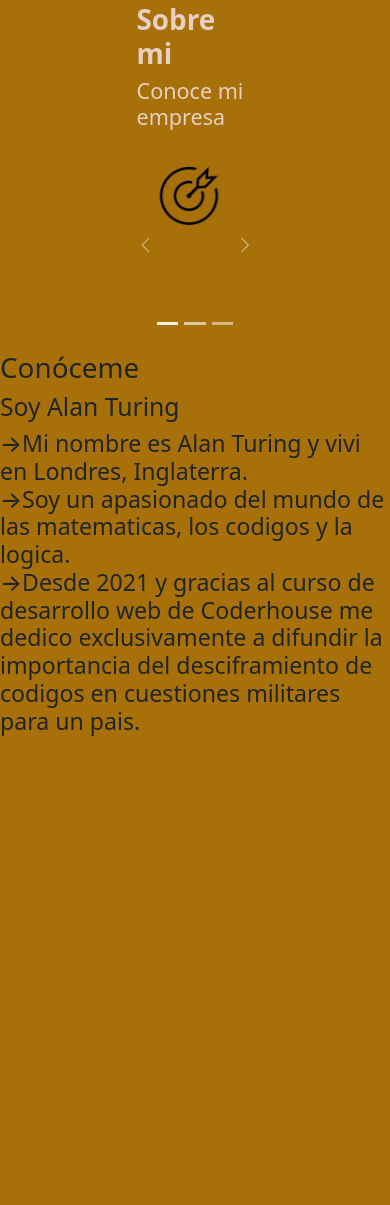
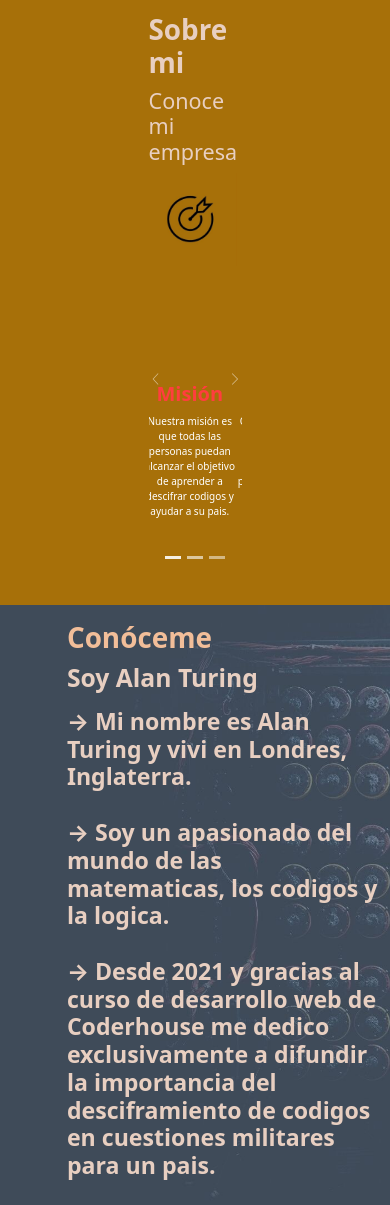
Before and after one commit to juanbrusasca96/alanTuringCourses, a website: page index.html in a window 390 px wide. Shown: the part 708-1913 px from the top of the page. Before the commit the page ends 1451 px from the top, so only its background shows below. Drawn offline with nearby package versions, Linux system fonts and the light colour scheme; files whose address does not match are found by name.

Commit message:
second commit

```diff
--- a/index.html
+++ b/index.html
@@ -28,7 +28,7 @@
         </nav>
     </header>
     <section>
-        <div class="presentacion">
+        <div class="presentacion container-fluid">
             <div class="imagen-top">
             </div>
             <div class="titulos">
@@ -37,13 +37,13 @@
                 <h5>Aprende a decodificar para el futuro</h5>
             </div>
             <div class="imagen">
-                <!-- <img src="../fotos/inicio.jpg" class="img-fluid" alt="..." width="420" height="490"> -->
-                <img src="../final-desarrollo-web/fotos/inicio.jpg" class="img-fluid" alt="..." width="420" height="490">
+                <img src="../fotos/inicio.jpg" class="img-fluid" alt="..." width="420" height="490">
+                <!-- <img src="../final-desarrollo-web/fotos/inicio.jpg" class="img-fluid" alt="..." width="420" height="490"> -->
             </div>
         </div>
         <br>
         <br>
-        <div class="video">
+        <div class="video container-fluid">
             <div class="video-titulos">
                 <h1 class="fw-bold">
                     <span>Proyecta en</span>
@@ -53,12 +53,13 @@
                     propia donde lo hago. Mira aqui el trailer.</h5>
             </div>
             <div class="video-trailer">
-                <iframe width="460" height="215" src="https://www.youtube.com/embed/Va7JzWpE97g" title="YouTube video player" frameborder="0"
+                <iframe width="460" height="215" src="https://www.youtube.com/embed/Va7JzWpE97g"
+                    title="YouTube video player" frameborder="0"
                     allow="accelerometer; autoplay; clipboard-write; encrypted-media; gyroscope; picture-in-picture"
                     allowfullscreen></iframe>
             </div>
         </div>
-        <div class="carrusel">
+        <div class="carrusel container-fluid">
             <div class="carrusel-titulos">
                 <h1 class="fw-bold">Sobre mi</h1>
                 <h4>Conoce mi empresa</h4>
@@ -74,8 +75,8 @@
                 </div>
                 <div class="carousel-inner">
                     <div class="carousel-item active">
-                        <!-- <img src="../fotos/mision.jpg"  class="d-block w-100 img-fluid" alt="..."> -->
-                        <img src="../final-desarrollo-web/fotos/mision.jpg"  class="d-block w-100 img-fluid" alt="...">
+                        <img src="../fotos/mision.jpg" class="d-block w-100 img-fluid" alt="...">
+                        <!-- <img src="../final-desarrollo-web/fotos/mision.jpg"  class="d-block w-100 img-fluid" alt="..."> -->
                         <br>
                         <br>
                         <br>
@@ -88,8 +89,8 @@
                         </div>
                     </div>
                     <div class="carousel-item">
-                        <!-- <img src="../fotos/vision.jpg" class="d-block w-100 img-fluid" alt="..."> -->
-                        <img src="../final-desarrollo-web/fotos/vision.jpg" class="d-block w-100 img-fluid" alt="...">
+                        <img src="../fotos/vision.jpg" class="d-block w-100 img-fluid" alt="...">
+                        <!-- <img src="../final-desarrollo-web/fotos/vision.jpg" class="d-block w-100 img-fluid" alt="..."> -->
                         <br>
                         <br>
                         <br>
@@ -103,8 +104,8 @@
                         </div>
                     </div>
                     <div class="carousel-item">
-                        <!-- <img src="../fotos/valores.jpg" class="d-block w-100 img-fluid" alt="..."> -->
-                        <img src="../final-desarrollo-web/fotos/valores.jpg" class="d-block w-100 img-fluid" alt="...">
+                        <img src="../fotos/valores.jpg" class="d-block w-100 img-fluid" alt="...">
+                        <!-- <img src="../final-desarrollo-web/fotos/valores.jpg" class="d-block w-100 img-fluid" alt="..."> -->
                         <br>
                         <br>
                         <br>
@@ -128,17 +129,21 @@
                 </button>
             </div>
         </div>
-        <div>
-            <h1>Conóceme</h1>
-            <h2>Soy Alan Turing</h2>
-            <h3>
-                →Mi nombre es Alan Turing y vivi en Londres, Inglaterra.
+        <div class="conoceme container-fluid">
+            <div class="conoceme-titulos-y-texto">
+                <h1 class="fw-bolder">Conóceme</h1>
+                <h2 class="fw-bold">Soy Alan Turing</h2>
+                <h3 class="conoceme-texto fw-bold">
+                    → Mi nombre es Alan Turing y vivi en Londres, Inglaterra.
                     <br>
-                →Soy un apasionado del mundo de las matematicas, los codigos y la logica.
                     <br>
-                →Desde 2021 y gracias al curso de desarrollo web de Coderhouse me dedico exclusivamente a difundir la
-                importancia del desciframiento de codigos en cuestiones militares para un pais.
+                    → Soy un apasionado del mundo de las matematicas, los codigos y la logica.
+                    <br>
+                    <br>
+                    → Desde 2021 y gracias al curso de desarrollo web de Coderhouse me dedico exclusivamente a difundir
+                    la importancia del desciframiento de codigos en cuestiones militares para un pais.
                 </h3>
+            </div>
         </div>
     </section>
     <script src="https://cdn.jsdelivr.net/npm/bootstrap@5.1.3/dist/js/bootstrap.bundle.min.js"
--- a/scss/style.scss
+++ b/scss/style.scss
@@ -111,8 +111,50 @@ body{
         flex-direction: column;
         justify-content: center;
         align-items: center;
+        margin-top: 10%;
     }
     h5{
         color: $colorRojoTexto;
     }
 }
+
+.conoceme{
+    height: 600px;
+    display: flex;
+    flex-direction: column;
+    justify-content: center;
+    align-items: flex-start;
+    color: $colorPrimarioTexto;
+    margin-top: 5%;
+    background-image: url("../fotos/conoceme.jpg");
+    background-repeat: no-repeat;
+    background-size: cover;
+    h1{
+        color: $colorSecundarioTexto;
+    }
+    .conoceme-titulos-y-texto{
+        margin-left: 15%;
+    }
+    .conoceme-texto{
+        margin-top: 5%;
+    }
+}
+
+@media screen and (max-width: 768px){
+    .carrusel{
+        .d-md-block{
+            display: block!important;
+        }
+        p{
+            font-size: x-small;
+        }
+    }
+}
+
+@media screen and (max-width: 500px){
+    .carrusel{
+        .carousel-caption{
+            position: static;
+        }
+    }
+}
```
Also changed, not shown: package.json (+8 -0 lines), css/style.css, fotos/conoceme.jpg (added). Lines whose indentation alone changed are shown as unchanged.
